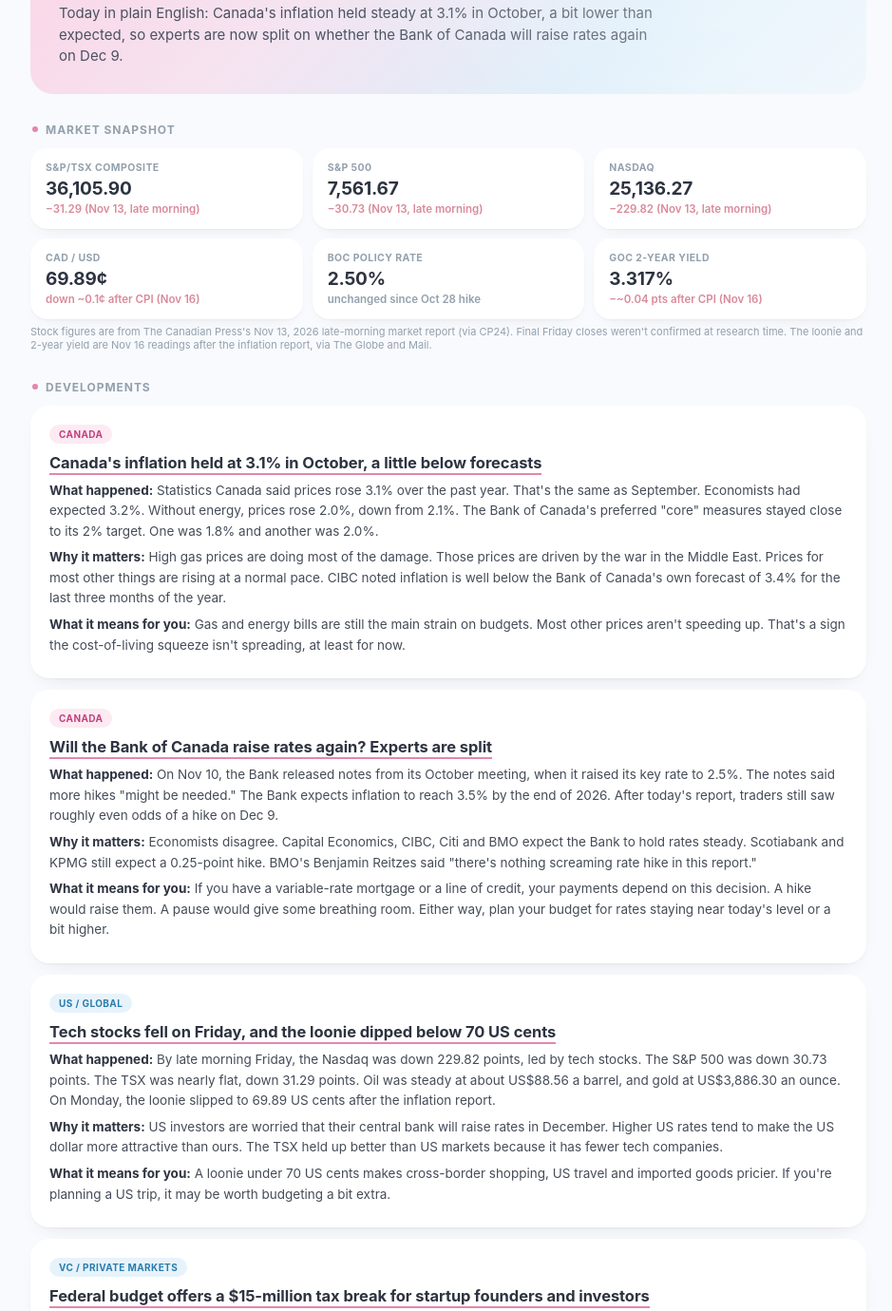
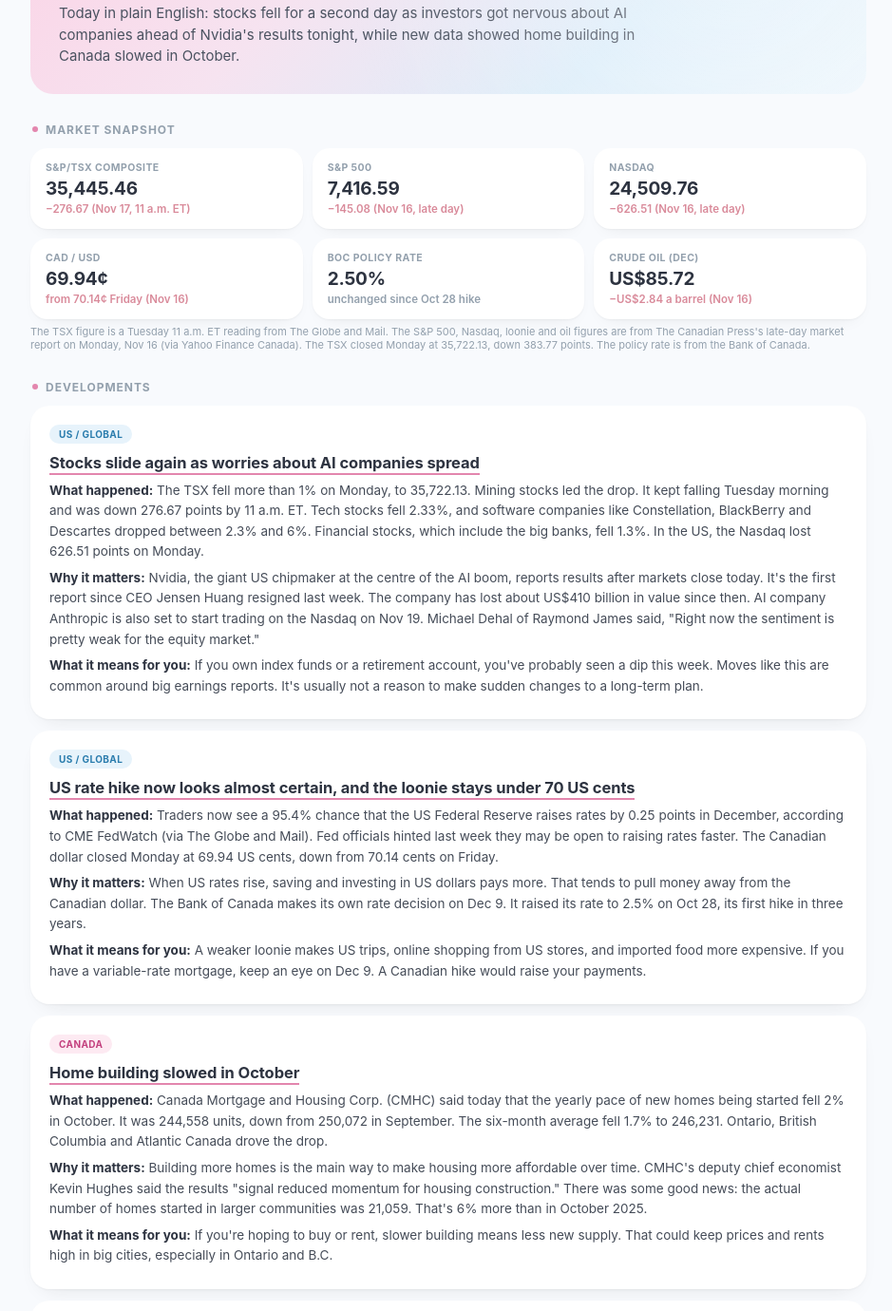
Before and after one commit to mckennadown/financial-briefing, a plain HTML site: page index.html in a window 1280 px wide. Shown: the part 133-1513 px from the top of the page at 95% size, without its empty margins (168-1107 px from the left). Drawn offline with Linux system fonts and the light colour scheme.

Commit message:
Daily briefing update: November 17, 2026
Co-Authored-By: Claude Opus 5.5 <noreply@anthropic.com>

```diff
--- a/index.html
+++ b/index.html
@@ -174,9 +174,9 @@
 
   <div class="hero">
     <div class="hero-inner">
-      <span class="pill-date">Monday, November 16, 2026</span>
+      <span class="pill-date">Tuesday, November 17, 2026</span>
       <h1>Canadian Financial Briefing</h1>
-      <div class="brief">Today in plain English: Canada's inflation held steady at 3.1% in October, a bit lower than expected, so experts are now split on whether the Bank of Canada will raise rates again on Dec 9.</div>
+      <div class="brief">Today in plain English: stocks fell for a second day as investors got nervous about AI companies ahead of Nvidia's results tonight, while new data showed home building in Canada slowed in October.</div>
     </div>
   </div>
 
@@ -184,23 +184,23 @@
   <div class="snapshot-grid">
     <div class="stat-card">
       <div class="stat-label">S&amp;P/TSX Composite</div>
-      <div class="stat-value">36,105.90</div>
-      <div class="stat-change down">&minus;31.29 (Nov 13, late morning)</div>
+      <div class="stat-value">35,445.46</div>
+      <div class="stat-change down">&minus;276.67 (Nov 17, 11 a.m. ET)</div>
     </div>
     <div class="stat-card">
       <div class="stat-label">S&amp;P 500</div>
-      <div class="stat-value">7,561.67</div>
-      <div class="stat-change down">&minus;30.73 (Nov 13, late morning)</div>
+      <div class="stat-value">7,416.59</div>
+      <div class="stat-change down">&minus;145.08 (Nov 16, late day)</div>
     </div>
     <div class="stat-card">
       <div class="stat-label">Nasdaq</div>
-      <div class="stat-value">25,136.27</div>
-      <div class="stat-change down">&minus;229.82 (Nov 13, late morning)</div>
+      <div class="stat-value">24,509.76</div>
+      <div class="stat-change down">&minus;626.51 (Nov 16, late day)</div>
     </div>
     <div class="stat-card">
       <div class="stat-label">CAD / USD</div>
-      <div class="stat-value">69.89&cent;</div>
-      <div class="stat-change down">down ~0.1&cent; after CPI (Nov 16)</div>
+      <div class="stat-value">69.94&cent;</div>
+      <div class="stat-change down">from 70.14&cent; Friday (Nov 16)</div>
     </div>
     <div class="stat-card">
       <div class="stat-label">BoC Policy Rate</div>
@@ -208,60 +208,61 @@
       <div class="stat-change flat">unchanged since Oct 28 hike</div>
     </div>
     <div class="stat-card">
-      <div class="stat-label">GoC 2-Year Yield</div>
-      <div class="stat-value">3.317%</div>
-      <div class="stat-change down">&minus;~0.04 pts after CPI (Nov 16)</div>
+      <div class="stat-label">Crude Oil (Dec)</div>
+      <div class="stat-value">US$85.72</div>
+      <div class="stat-change down">&minus;US$2.84 a barrel (Nov 16)</div>
     </div>
   </div>
-  <div class="note">Stock figures are from The Canadian Press's Nov 13, 2026 late-morning market report (via CP24). Final Friday closes weren't confirmed at research time. The loonie and 2-year yield are Nov 16 readings after the inflation report, via The Globe and Mail.</div>
+  <div class="note">The TSX figure is a Tuesday 11 a.m. ET reading from The Globe and Mail. The S&amp;P 500, Nasdaq, loonie and oil figures are from The Canadian Press's late-day market report on Monday, Nov 16 (via Yahoo Finance Canada). The TSX closed Monday at 35,722.13, down 383.77 points. The policy rate is from the Bank of Canada.</div>
 
   <div class="section-title"><span class="dot"></span>Developments</div>
 
   <div class="news-card">
-    <span class="tag ca">Canada</span>
-    <h3><a href="https://www.theglobeandmail.com/investing/markets/inside-the-market/article-how-todays-inflation-data-has-moved-markets-and-bets-for-future-boc/" target="_blank" rel="noopener">Canada's inflation held at 3.1% in October, a little below forecasts</a></h3>
-    <div class="row"><b>What happened:</b> Statistics Canada said prices rose 3.1% over the past year. That's the same as September. Economists had expected 3.2%. Without energy, prices rose 2.0%, down from 2.1%. The Bank of Canada's preferred "core" measures stayed close to its 2% target. One was 1.8% and another was 2.0%.</div>
-    <div class="row"><b>Why it matters:</b> High gas prices are doing most of the damage. Those prices are driven by the war in the Middle East. Prices for most other things are rising at a normal pace. CIBC noted inflation is well below the Bank of Canada's own forecast of 3.4% for the last three months of the year.</div>
-    <div class="row"><b>What it means for you:</b> Gas and energy bills are still the main strain on budgets. Most other prices aren't speeding up. That's a sign the cost-of-living squeeze isn't spreading, at least for now.</div>
+    <span class="tag us">US / Global</span>
+    <h3><a href="https://www.theglobeandmail.com/investing/markets/inside-the-market/market-news/article-premarket-tech-stocks-tumble-ahead-of-nvidia-earnings/" target="_blank" rel="noopener">Stocks slide again as worries about AI companies spread</a></h3>
+    <div class="row"><b>What happened:</b> The TSX fell more than 1% on Monday, to 35,722.13. Mining stocks led the drop. It kept falling Tuesday morning and was down 276.67 points by 11 a.m. ET. Tech stocks fell 2.33%, and software companies like Constellation, BlackBerry and Descartes dropped between 2.3% and 6%. Financial stocks, which include the big banks, fell 1.3%. In the US, the Nasdaq lost 626.51 points on Monday.</div>
+    <div class="row"><b>Why it matters:</b> Nvidia, the giant US chipmaker at the centre of the AI boom, reports results after markets close today. It's the first report since CEO Jensen Huang resigned last week. The company has lost about US$410 billion in value since then. AI company Anthropic is also set to start trading on the Nasdaq on Nov 19. Michael Dehal of Raymond James said, "Right now the sentiment is pretty weak for the equity market."</div>
+    <div class="row"><b>What it means for you:</b> If you own index funds or a retirement account, you've probably seen a dip this week. Moves like this are common around big earnings reports. It's usually not a reason to make sudden changes to a long-term plan.</div>
+  </div>
+
+  <div class="news-card">
+    <span class="tag us">US / Global</span>
+    <h3><a href="https://ca.finance.yahoo.com/news/p-tsx-composite-down-more-163153712.html" target="_blank" rel="noopener">US rate hike now looks almost certain, and the loonie stays under 70 US cents</a></h3>
+    <div class="row"><b>What happened:</b> Traders now see a 95.4% chance that the US Federal Reserve raises rates by 0.25 points in December, according to CME FedWatch (via The Globe and Mail). Fed officials hinted last week they may be open to raising rates faster. The Canadian dollar closed Monday at 69.94 US cents, down from 70.14 cents on Friday.</div>
+    <div class="row"><b>Why it matters:</b> When US rates rise, saving and investing in US dollars pays more. That tends to pull money away from the Canadian dollar. The Bank of Canada makes its own rate decision on Dec 9. It raised its rate to 2.5% on Oct 28, its first hike in three years.</div>
+    <div class="row"><b>What it means for you:</b> A weaker loonie makes US trips, online shopping from US stores, and imported food more expensive. If you have a variable-rate mortgage, keep an eye on Dec 9. A Canadian hike would raise your payments.</div>
   </div>
 
   <div class="news-card">
     <span class="tag ca">Canada</span>
-    <h3><a href="https://www.advisor.ca/economy/economic-indicators/further-hikes-might-be-needed-boc-meeting-summary/" target="_blank" rel="noopener">Will the Bank of Canada raise rates again? Experts are split</a></h3>
-    <div class="row"><b>What happened:</b> On Nov 10, the Bank released notes from its October meeting, when it raised its key rate to 2.5%. The notes said more hikes "might be needed." The Bank expects inflation to reach 3.5% by the end of 2026. After today's report, traders still saw roughly even odds of a hike on Dec 9.</div>
-    <div class="row"><b>Why it matters:</b> Economists disagree. Capital Economics, CIBC, Citi and BMO expect the Bank to hold rates steady. Scotiabank and KPMG still expect a 0.25-point hike. BMO's Benjamin Reitzes said "there's nothing screaming rate hike in this report."</div>
-    <div class="row"><b>What it means for you:</b> If you have a variable-rate mortgage or a line of credit, your payments depend on this decision. A hike would raise them. A pause would give some breathing room. Either way, plan your budget for rates staying near today's level or a bit higher.</div>
-  </div>
-
-  <div class="news-card">
-    <span class="tag us">US / Global</span>
-    <h3><a href="https://www.cp24.com/news/money/2026/11/13/sptsx-composite-little-changed-in-late-morning-trading/" target="_blank" rel="noopener">Tech stocks fell on Friday, and the loonie dipped below 70 US cents</a></h3>
-    <div class="row"><b>What happened:</b> By late morning Friday, the Nasdaq was down 229.82 points, led by tech stocks. The S&amp;P 500 was down 30.73 points. The TSX was nearly flat, down 31.29 points. Oil was steady at about US$88.56 a barrel, and gold at US$3,886.30 an ounce. On Monday, the loonie slipped to 69.89 US cents after the inflation report.</div>
-    <div class="row"><b>Why it matters:</b> US investors are worried that their central bank will raise rates in December. Higher US rates tend to make the US dollar more attractive than ours. The TSX held up better than US markets because it has fewer tech companies.</div>
-    <div class="row"><b>What it means for you:</b> A loonie under 70 US cents makes cross-border shopping, US travel and imported goods pricier. If you're planning a US trip, it may be worth budgeting a bit extra.</div>
+    <h3><a href="https://www.theglobeandmail.com/business/article-cmhc-annual-pace-of-canadian-housing-starts-october-2026/" target="_blank" rel="noopener">Home building slowed in October</a></h3>
+    <div class="row"><b>What happened:</b> Canada Mortgage and Housing Corp. (CMHC) said today that the yearly pace of new homes being started fell 2% in October. It was 244,558 units, down from 250,072 in September. The six-month average fell 1.7% to 246,231. Ontario, British Columbia and Atlantic Canada drove the drop.</div>
+    <div class="row"><b>Why it matters:</b> Building more homes is the main way to make housing more affordable over time. CMHC's deputy chief economist Kevin Hughes said the results "signal reduced momentum for housing construction." There was some good news: the actual number of homes started in larger communities was 21,059. That's 6% more than in October 2025.</div>
+    <div class="row"><b>What it means for you:</b> If you're hoping to buy or rent, slower building means less new supply. That could keep prices and rents high in big cities, especially in Ontario and B.C.</div>
   </div>
 
   <div class="news-card">
     <span class="tag vc">VC / Private Markets</span>
-    <h3><a href="https://ca.news.yahoo.com/poilievre-pans-liberal-budgets-15m-090000671.html" target="_blank" rel="noopener">Federal budget offers a $15-million tax break for startup founders and investors</a></h3>
-    <div class="row"><b>What happened:</b> Budget 2026, tabled Nov 5, creates the "Canada Growth Incentive." It lets people avoid capital gains tax on up to $15 million in profit when they sell qualifying shares of a Canadian company. Ottawa estimates it will cost $715 million over four years. Conservative Leader Pierre Poilievre called it too complex. He said, "I can't figure out who actually qualifies."</div>
-    <div class="row"><b>Why it matters:</b> The government says a founder with a $15-million gain would keep about 96% of the company's value when selling, up from about 71% today. The aim is to keep founders and their companies in Canada. It comes as startup funding is at its lowest level since 2021. Many sectors are excluded, including real estate, finance and farming. Detailed rules aren't out yet.</div>
-    <div class="row"><b>What it means for you:</b> If you own shares in a private Canadian company, such as a startup that pays you partly in stock, this could cut your tax bill a lot if the company is sold. Wait for the final rules before planning around it.</div>
+    <h3><a href="https://intelligence.cvca.ca/reports/venture-capital/2026/q3/" target="_blank" rel="noopener">Startup funding is flat this year, but money for young companies is drying up</a></h3>
+    <div class="row"><b>What happened:</b> The Canadian Venture Capital and Private Equity Association (CVCA) says Canadian startups raised $4.3 billion over 397 deals in the first nine months of 2026. That's about level with last year, down 1% in dollars and 3% in number of deals. In the third quarter alone, startups raised $1.35 billion. That's 34% less than a year earlier. Most of that drop comes from one huge Cohere deal in 2025.</div>
+    <div class="row"><b>Why it matters:</b> The money is going to fewer, bigger companies. Deals of $50 million or more made up 58% of all dollars invested. Funding for early-stage companies in the third quarter was just $380 million. That's the lowest quarterly total since 2021. Funding for growing mid-size companies fell 55% from last year. No Canadian startup has gone public on the stock market this year.</div>
+    <div class="row"><b>What it means for you:</b> If you work at a startup or are thinking of joining one, raising money is hard right now, especially for mid-size companies. Ask about the company's runway: how many months it can run on the cash it has.</div>
   </div>
 
   <div class="section-title"><span class="dot"></span>What to Watch Next</div>
-  <div class="watch-card"><b>Nov 20 &mdash; Bank of Canada's Senior Loan Officer Survey:</b> shows whether banks are making it harder or easier for businesses to borrow.</div>
-  <div class="watch-card"><b>Nov 24 &mdash; Governor Tiff Macklem speaks in Toronto:</b> his tone could hint at whether a December hike is still on the table.</div>
-  <div class="watch-card"><b>Dec 8&ndash;9 &mdash; US Federal Reserve meeting, then Dec 9 &mdash; Bank of Canada decision:</b> both central banks decide within days of each other. Together they'll shape borrowing costs and the loonie heading into 2027.</div>
+  <div class="watch-card"><b>Tonight, Nov 17 &mdash; Nvidia's quarterly results:</b> a big test for AI stocks. The reaction could move markets and many retirement savings tomorrow.</div>
+  <div class="watch-card"><b>Nov 18 &mdash; Notes from the US Federal Reserve's last meeting:</b> could show how fast US rates may rise. That affects the loonie.</div>
+  <div class="watch-card"><b>Nov 19 &mdash; Anthropic's first day of trading on the Nasdaq:</b> a sign of how hungry investors still are for AI companies.</div>
+  <div class="watch-card"><b>Dec 9 &mdash; Bank of Canada rate decision:</b> the last one of 2026. It will decide whether borrowing costs go up again.</div>
 
   <div class="section-title"><span class="dot"></span>Learn One Thing Today</div>
   <div class="term-card">
-    <div class="term-name">Core Inflation</div>
-    <div class="term-def">A measure of rising prices that strips out items whose prices jump around a lot, like gas and some foods. It shows the underlying trend instead of one-off spikes. The Bank of Canada uses measures like this, called "CPI-trim" and "CPI-median," to decide whether price increases are spreading through the economy. Here's why you should care: today, headline inflation is 3.1% but core measures are near 2%. That gap is the main reason experts are split on whether your borrowing costs will go up in December.</div>
+    <div class="term-name">Seasonally Adjusted Annual Rate</div>
+    <div class="term-def">A way to report a single month's number as if that pace lasted a full year, after removing normal seasonal ups and downs. For example, fewer homes get started in winter just because of the cold. "Seasonally adjusted" removes that effect, so you can fairly compare one month with another. "Annual rate" turns the month into a yearly figure. Here's why you should care: when CMHC says housing starts were 244,558 in October, that doesn't mean 244,558 homes were started that month. It means October's pace, if it kept up all year, would produce that many homes. That's how you can tell whether home building is really speeding up or slowing down.</div>
   </div>
 
   <footer>
-    Sources: The Globe and Mail, The Canadian Press (via CP24 and Advisor.ca), Statistics Canada (via The Globe and Mail), CBC News (via Yahoo News Canada), Bank of Canada · Last updated Nov 16, 2026, 11:03 AM MT
+    Sources: The Globe and Mail, The Canadian Press (via Yahoo Finance Canada), CMHC (via The Globe and Mail), CVCA Intelligence, Bank of Canada, CME FedWatch (via The Globe and Mail) · Last updated Nov 17, 2026, 10:53 AM MT
   </footer>
 </div>
 </body>
```
